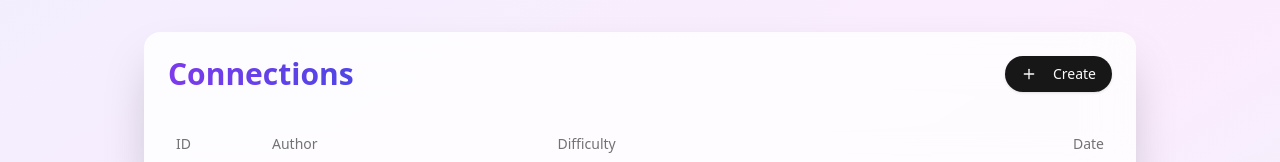
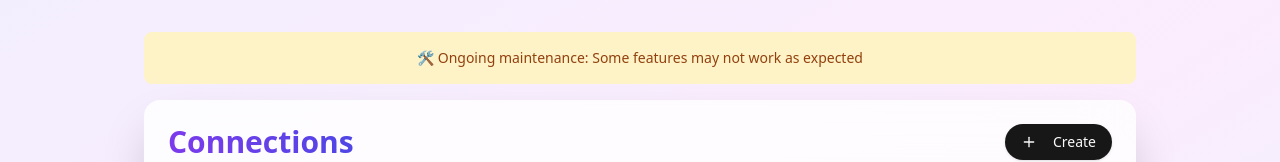
Before and after one commit to lukeberry99/puzzle, a React (Vite) app in the folder apps/frontend/: page / in a window 1280 px wide. Shown: the top 162 px of the page. Built offline with nearby package versions, Linux system fonts and the light colour scheme; no server answers.

Commit message:
add maintenance message

```diff
--- a/apps/frontend/src/pages/Home.tsx
+++ b/apps/frontend/src/pages/Home.tsx
@@ -50,6 +50,11 @@ export default function Home() {
   return (
     <div className="min-h-screen w-full bg-gradient-to-br from-violet-500/10 via-fuchsia-500/10 to-cyan-500/10 dark:from-violet-500/5 dark:via-fuchsia-500/5 dark:to-cyan-500/5">
       <div className="mx-auto max-w-5xl px-4 py-8">
+        <div className="mb-4 rounded-lg bg-amber-100 dark:bg-amber-900/30 p-4 text-amber-800 dark:text-amber-200 text-sm flex items-center justify-center">
+          <span>
+            🛠️ Ongoing maintenance: Some features may not work as expected
+          </span>
+        </div>
         <div className="rounded-2xl bg-white/80 dark:bg-gray-900/80 backdrop-blur-xl p-6 shadow-2xl">
           <div className="flex items-center justify-between mb-8">
             <h1 className="text-3xl font-bold bg-gradient-to-r from-violet-600 to-indigo-600 dark:from-violet-400 dark:to-indigo-400 bg-clip-text text-transparent">
```
